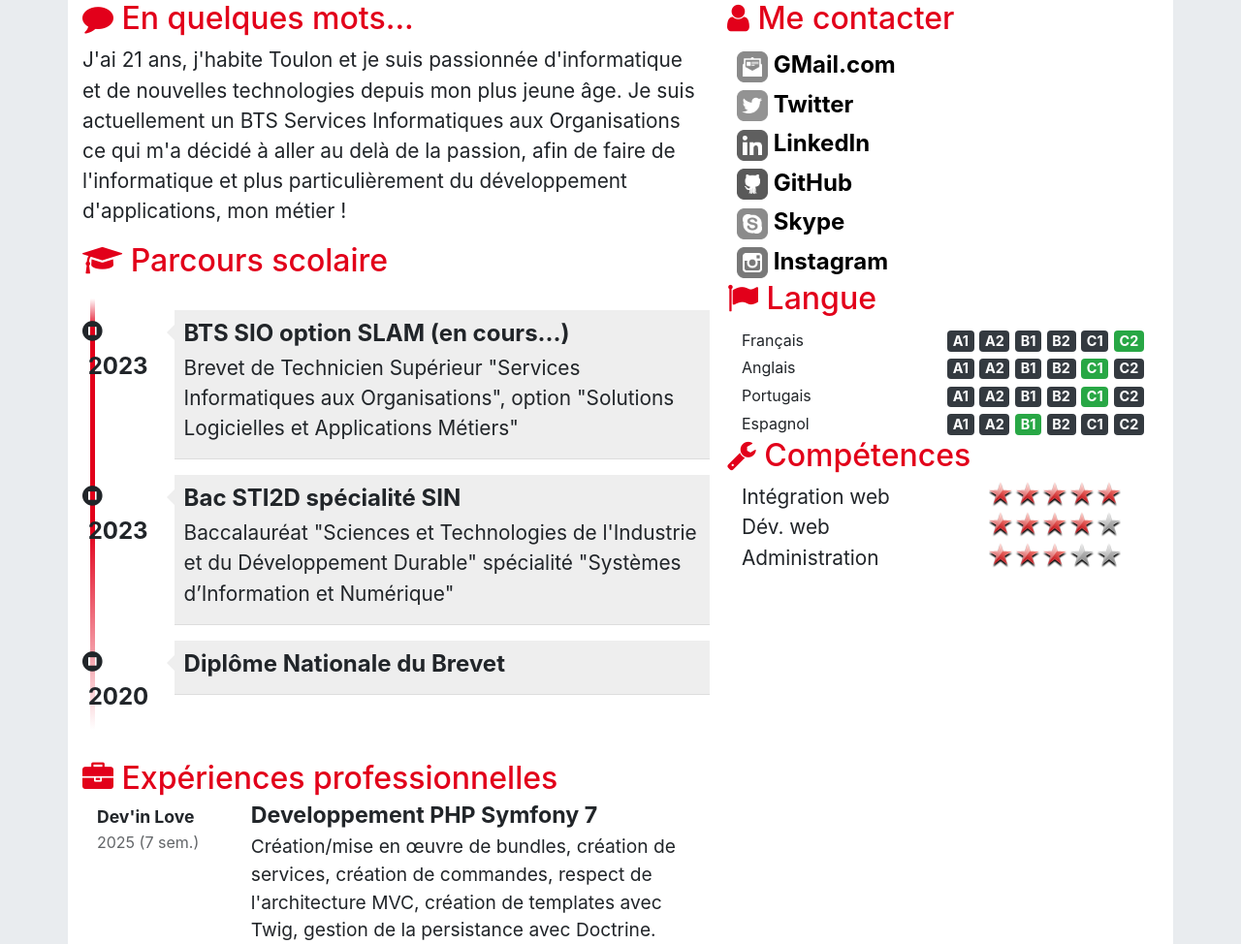
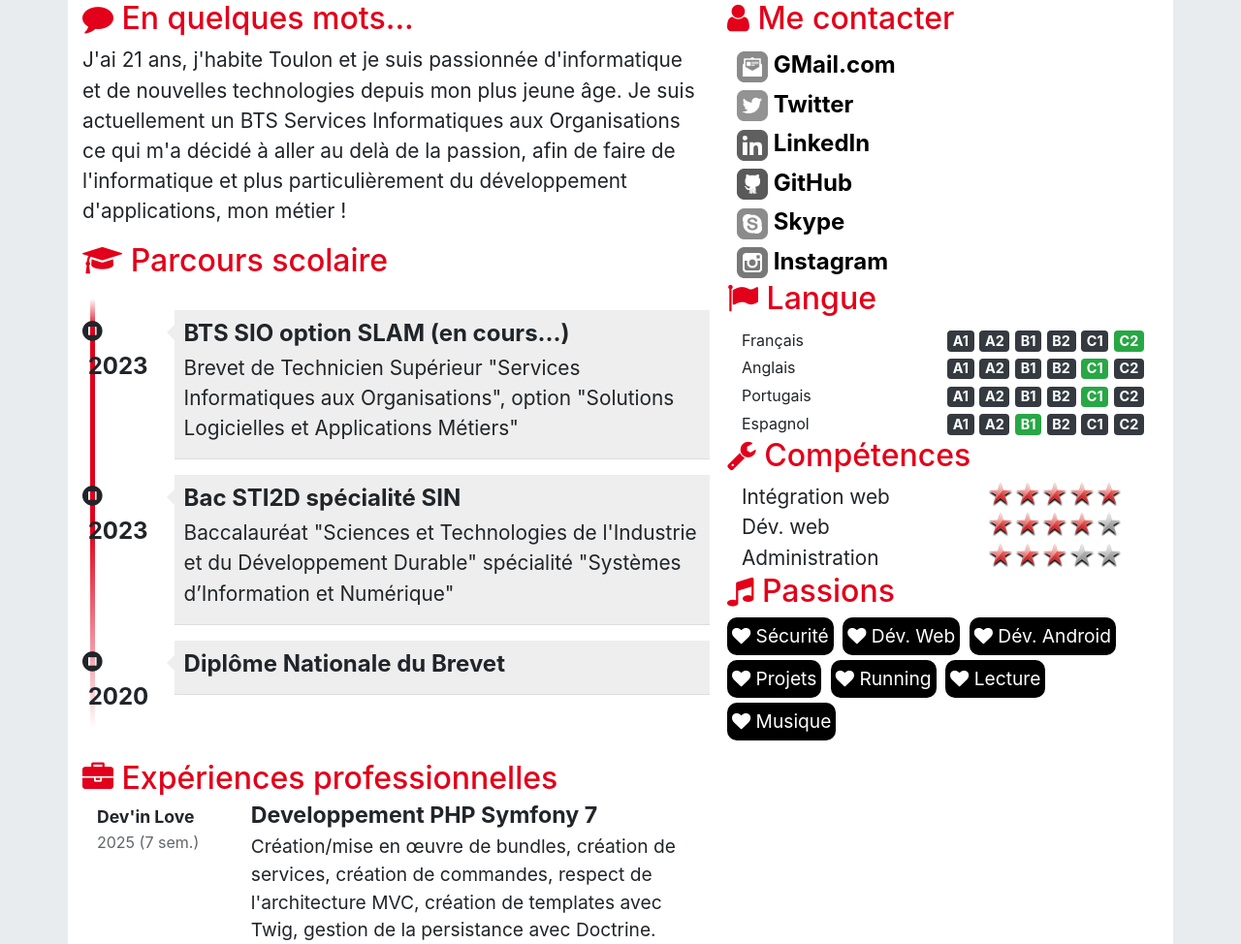
Before and after one commit to EthanBTS/EthanBTS, a PHP site: page /pages/cv.html in a window 1280 px wide. Shown: the part 326-1300 px from the top of the page at 97% size. Run offline with PHP 8.4, Linux system fonts and the light colour scheme.

Commit message:
Amélioration cv / passions

```diff
--- a/css/cv.css
+++ b/css/cv.css
@@ -286,3 +286,18 @@ body {
 #competences .container .classement5 {
     background-position: 0 0px;
 }
+
+/******************************************
+*     Passions
+******************************************/
+.passion{
+    color: #fff;
+    display: inline-block;
+    margin-right: 5px;
+    margin-bottom: 5px;
+    padding: 5px 5px 5px 5px;
+    background: #000;
+    position: relative;
+    font-size: 1.2em;
+    border-radius: 10px;
+}
--- a/pages/cv.html
+++ b/pages/cv.html
@@ -277,6 +277,16 @@
                                     <div class="libelle">Administration</div>
                                     <div class="classement classement3"></div>
                                 </div>
+                                <div class="rubrique clearfix">
+                                    <h2><span class="fa fa-music"></span> Passions</h2>
+                                    <div class="passion"> <span class="fa fa-heart"></span> Sécurité</div>
+                                    <div class="passion"> <span class="fa fa-heart"></span> Dév. Web</div>
+                                    <div class="passion"> <span class="fa fa-heart"></span> Dév. Android</div>
+                                    <div class="passion"> <span class="fa fa-heart"></span> Projets</div>
+                                    <div class="passion"> <span class="fa fa-heart"></span> Running</div>
+                                    <div class="passion"> <span class="fa fa-heart"></span> Lecture</div>
+                                    <div class="passion"> <span class="fa fa-heart"></span> Musique</div>
+                                </div>
                             </div>
                         </div>
                     </div>
```
Also changed, not shown: index.html (+5 -6 lines).
